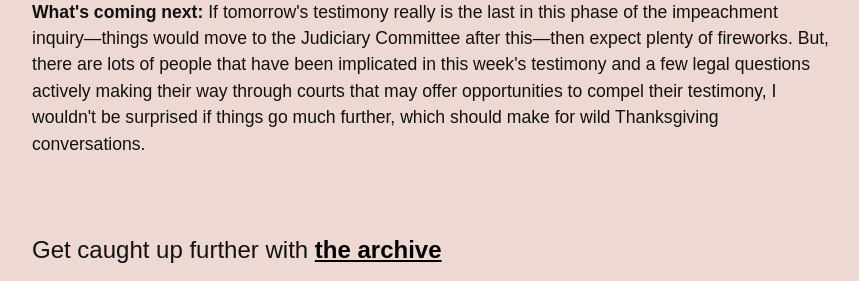
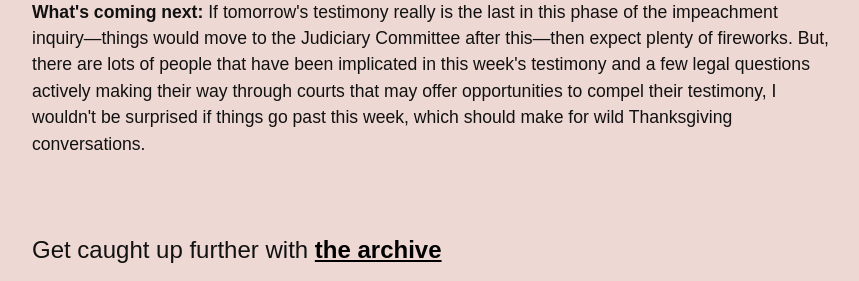
Before and after one commit to dansinker/impeachment.fyi, a Jekyll site: the page built from index.md, in a window 1280 px wide and 900 px high, scrolled down 2917 px. Shown: the part 452-733 px from the top of the window, without its empty margins (268-1127 px from the left). Built offline with Jekyll 4.4.1, drawn with Linux system fonts in a browser that asks for light colours; nearby versions of some CDN libraries; some web fonts are replaced; comment, search, counter and statistics services are not loaded; some of the changed text lies outside the part shown.

Commit message:
a few tweaks

```diff
--- a/_data/news.yml
+++ b/_data/news.yml
@@ -1,6 +1,6 @@
 news:
 - date: 2019-11-20
-  yesterday: The open hearings in the impeachment inquiry against Donald Trump hit hyperdrive this week with nine witnesses <a href="https://www.vox.com/2019/11/13/20961074/impeachment-hearings-testimony-live-stream-taylor-kent">scheduled to testify</a>. Yesterday saw four of them testify in pairs over <i>eleven</i> hours—it was very, very long, but important testimony from three people who were present on the president's call with Ukrainian president Zelensky on July 25. The verdict? Even among the witnesses <a href="https://www.npr.org/2019/11/19/778657017/impeachment-hearings-resume-with-white-house-state-department-witnesses">chosen by Republicans</a>, it was "unusual" at best. All four witnesses also <a href="https://www.cnn.com/politics/live-news/impeachment-hearing-11-19-19/h_f30913e2622eb1fb31345ce33047f1fa">heavily implicated Rudy Giuliani and US ambassador to the EU Gordon Sondland</a> as lynchpins in all of this, which set up huge expectations for Sondland's testimony today.
+  yesterday: The open hearings in the impeachment inquiry against Donald Trump hit hyperdrive this week with nine witnesses <a href="https://www.vox.com/2019/11/13/20961074/impeachment-hearings-testimony-live-stream-taylor-kent">scheduled to testify</a>. Yesterday saw four of them testify in pairs over <i>eleven</i> hours—it was very, very long, but important, testimony from three people who were present on the president's call with Ukrainian president Zelensky on July 25. The verdict? Even among the witnesses <a href="https://www.npr.org/2019/11/19/778657017/impeachment-hearings-resume-with-white-house-state-department-witnesses">chosen by Republicans</a>, it was "unusual" at best. All four witnesses also <a href="https://www.cnn.com/politics/live-news/impeachment-hearing-11-19-19/h_f30913e2622eb1fb31345ce33047f1fa">heavily implicated Rudy Giuliani and US ambassador to the EU Gordon Sondland</a> as lynchpins in all of this, which set up huge expectations for Sondland's testimony today.
   todays:
   - item: Another marathon day of testimony in the impeachment inquiry against Donald Trump got off to a surprising start today when <b>US ambassador to the EU Gordon Sondland opened his testimony asking rhetorically "Was there a 'quid pro quo?'" and then answering, "the answer is yes."</b> <i>For real, y'all—this happened.</i> Sondland, who had been implicated as a central figure in the Ukraine controversy by almost every witness up to now, did not mince words. He testified that he aggressively pursued Ukraine's commitment to investigating the president's political rivals, in direct coordination with Rudy Giuliani, "at the express direction" of President Trump. It was remarkable. Read the whole opening statement. It is long but worth it.
     source: New York Times
@@ -8,7 +8,7 @@ news:
   - item: <b>Sondland's testimony didn't just stop at the quid-pro-quo, but instead implicated an astounding number of people. "Everyone was in the loop. It was no secret,"</b> he explained. The people involved were so senior that Sondland pushed back on the idea that they represented an "irregular channel" of communication with Ukraine, which is how acting US ambassador to Ukraine William Taylor had described them in his testimony. "I'm not sure how someone could characterize something as an 'irregular' channel when you're talking to the President of the United States, the Secretary of State, the National Security Advisor, the Chief of Staff of the White House," he testified. "I don't know how they could consider us to be the 'irregular' channel and they to be the 'regular' channel when it's the leadership that makes decisions." <i>Well then.</i>
     source: CNN
     url: https://www.cnn.com/videos/politics/2019/11/20/gordon-sondland-impeachment-hearing-irregular-channels-vpx.cnn
-  - item: While Sondland repeatedly cited conversations <i>at all levels</i> tying an announcement of Ukrainian investigations into the Bidens and the 2016 election with a visit to the White House for the Ukrainian president, the connection of military aid for Ukraine never got as explicit a connection. "The aid was my own personal guess," he testified, based on "two plus two equals four." <b>Democrats pushed heavily to try and tie aid into the mix and, in the process, gave Republicans their only breathing room for the entire morning.</b> Sondland testified that he asked the president "what do you want" from Ukraine and that the president told him "I want nothing. I want nothing. I want no quid pro quo. Tell Zelensky to do the right thing."
+  - item: While Sondland repeatedly cited conversations <i>at all levels</i> tying an announcement of Ukrainian investigations into the Bidens and the 2016 election with a visit to the White House for the Ukrainian president, the connection of military aid for Ukraine never got as explicit a tie. "The aid was my own personal guess," he testified, based on "two plus two equals four." <b>Democrats pushed heavily to try and tie aid into the mix and, in the process, gave Republicans their only breathing room for the entire morning.</b> Sondland testified that he asked the president "what do you want" from Ukraine and that the president told him "I want nothing. I want nothing. I want no quid pro quo. Tell Zelensky to do the right thing."
     source: BBC
     url: https://www.bbc.com/news/world-us-canada-50493440
   - item: Did the White House grab at that admission with all they had? Of course they did. <b>President Trump, on his way to visit an Apple manufacturing facility in Austin Texas, was photographed holding hand-written notes that in huge Sharpied lettering read "I WANT NOTHING. I WANT NOTHING. I WANT NO QUID PRO QUO. TELL ZELENSKY TO DO THE RIGHT THING. THIS IS THE FINAL WORD FROM THE PRES OF THE U."</b> In addition to the President's Sharpie, Vice President Pence, Secretary of State Mike Pompeo, Energy Secretary Rick Perry, and even Rudy Giuliani, pushed back on Sondland's testimony connecting all of them in the Ukrainian scheme.
@@ -20,7 +20,7 @@ news:
   - item: Think this never-ending week of testimony is over yet? <i>Not so fast!</i> Tomorrow, theoretically, brings open hearings to a close until (maybe) after Thanksgiving. <b>Things wrap tomorrow with another twofer testimony day&#58; Fiona Hill, former senior director for European and Russian affairs on the National Security Council, and David Holmes, a State Department official who works at the US Embassy in Ukraine.</b> At her closed-door deposition, Hill testified of a tenure at the NSC "filled with hateful calls, conspiracy theories," and at his, Holmes gave a detailed report of an overhead conversation between Sondland and President Trump, so tomorrow should be fairly wild. It may also be the final day of public testimony in this phase of the impeachment inquiry, but I wouldn't put any bets on that.
     source: New York Post
     url: https://nypost.com/2019/11/20/whats-coming-in-thursdays-impeachment-hearings/
-  tomorrow: If tomorrow's testimony really is the last in this phase of the impeachment inquiry—things would move to the Judiciary Committee after this—then expect plenty of fireworks. But, there are lots of people that have been implicated in this week's testimony and a few legal questions actively making their way through courts that may offer opportunities to compel their testimony, I wouldn't be surprised if things go much further, which should make for wild Thanksgiving conversations.
+  tomorrow: If tomorrow's testimony really is the last in this phase of the impeachment inquiry—things would move to the Judiciary Committee after this—then expect plenty of fireworks. But, there are lots of people that have been implicated in this week's testimony and a few legal questions actively making their way through courts that may offer opportunities to compel their testimony, I wouldn't be surprised if things go past this week, which should make for wild Thanksgiving conversations.
 - date: 2019-11-19
   yesterday: Tuesday was so long, remembering back to the days before feels like looking through the mists of time. There was a <a href="https://www.whitehouse.gov/wp-content/uploads/2019/09/Unclassified09.2019.pdf">phone call</a>? A <a href="https://www.nytimes.com/2019/10/17/us/politics/mulvaney-transcript-quid-pro-quo.html">quid-pro-quo</a>? An <a href="https://www.nytimes.com/2019/09/24/us/politics/democrats-impeachment-trump.html">investigation</a>? <a href="https://www.wsj.com/articles/inside-the-closed-door-house-impeachment-meetings-11571423200">Closed door hearings</a>? A man <a href="https://putthison.com/whats-going-on-with-congressman-jim-jordans-jacket/">without a jacket</a>? A <a href="https://www.buzzfeednews.com/article/addybaird/republicans-storm-scif-impeach-trump-pizza-phones">pizza party</a> in a secure location? It's all sort of fuzzy, like from a dream. <i>My god</i>, I am tired. Let's just get to today, shall we?
   todays:
```
